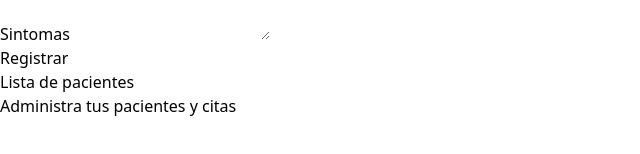
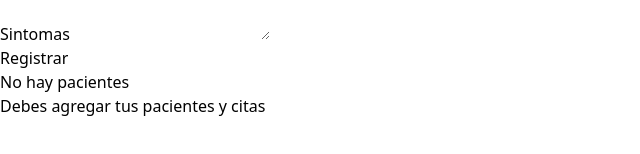
Before and after one commit to adrian1426/ReactJS_Citas-Veterinario, a React (Vite) app: page / in a window 1280 px wide. Shown: the part 178-332 px from the top of the page, without its empty margins (0-640 px from the left). Built offline with nearby package versions, Linux system fonts and the light colour scheme.

Commit message:
texto condicional

```diff
--- a/src/components/ListadoPacientes.jsx
+++ b/src/components/ListadoPacientes.jsx
@@ -3,11 +3,14 @@ import ListadoPacientesItem from "./ListadoPacientesItem";
 const ListadoPacientes = (props) => {
   const { pacientes } = props;
 
+  const tituloListaPacientes = pacientes.length === 0 ? 'No hay pacientes' : 'Lista de pacientes';
+  const textoListaPacientes = pacientes.length === 0 ? 'Debes agregar tus' : 'Administra tus';
+
   return (
     <div className="md:w-1/2 lg:w-3/5 md:h-screen overflow-y-scroll">
-      <h2 className="font-black text-2xl text-center">Lista de pacientes</h2>
+      <h2 className="font-black text-2xl text-center">{tituloListaPacientes}</h2>
       <p className="text-lg text-center mt-2 mb-5">
-        Administra tus <span className="text-indigo-600 font-bold"> pacientes y citas</span>
+        {textoListaPacientes} <span className="text-indigo-600 font-bold"> pacientes y citas</span>
       </p>
 
       {pacientes.map((paciente, i) => {
```
